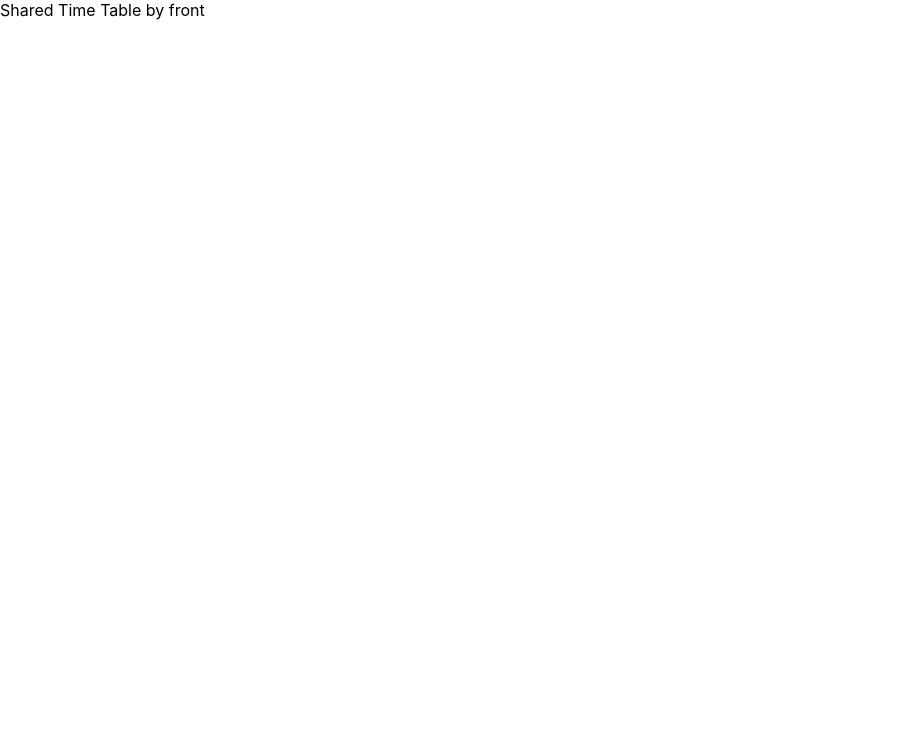
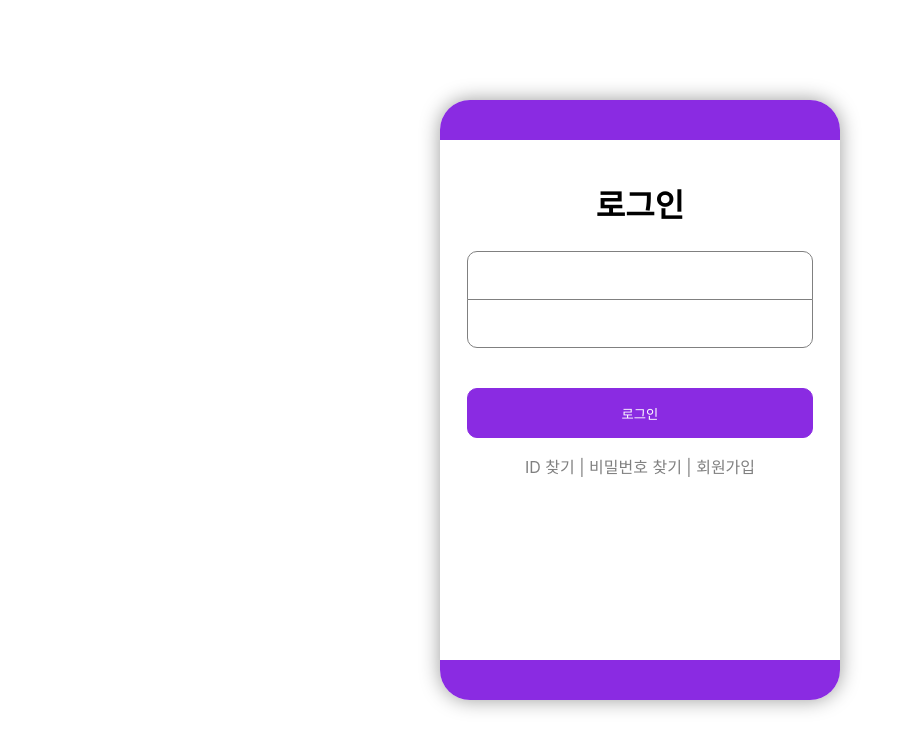
Before and after one commit to Daram0o0/STT, a React (Create React App) app in the folder front/: page /login in a window 1280 px wide. Shown: the top 750 px of the page, without its empty margins (0-913 px from the left). Built offline with nearby package versions, Linux system fonts and the light colour scheme.

Commit message:
login page publishing

```diff
--- a/front/package.json
+++ b/front/package.json
@@ -12,6 +12,7 @@
     "@types/react-dom": "^18.0.11",
     "react": "^18.2.0",
     "react-dom": "^18.2.0",
+    "react-router-dom": "^6.10.0",
     "react-scripts": "5.0.1",
     "typescript": "^4.9.5",
     "web-vitals": "^2.1.4"
--- a/front/src/App.tsx
+++ b/front/src/App.tsx
@@ -1,10 +1,15 @@
 import './App.css';
-
+import { BrowserRouter , Routes, Route} from 'react-router-dom';
+import Login from "./pages/Login";
+import Home from "./pages/Home";
 function App() {
   return (
-    <div>
-      Shared Time Table by front
-    </div>
+    <BrowserRouter>
+      <Routes>
+        <Route path="/" element={<Home/>}></Route>
+        <Route path="/login" element={<Login/>}></Route>
+      </Routes>
+    </BrowserRouter>
   );
 }
 
--- a/front/src/index.tsx
+++ b/front/src/index.tsx
@@ -3,13 +3,14 @@ import ReactDOM from 'react-dom/client';
 import './index.css';
 import App from './App';
 import reportWebVitals from './reportWebVitals';
+import { BrowserRouter , Routes, Route} from 'react-router-dom';
 
 const root = ReactDOM.createRoot(
   document.getElementById('root') as HTMLElement
 );
 root.render(
   <React.StrictMode>
-    <App />
+    <App/>
   </React.StrictMode>
 );
 
--- /dev/null
+++ b/front/src/pages/Home/index.tsx
@@ -0,0 +1,16 @@
+import "./styles.css";
+
+
+function Home(){
+    return(
+        <div className="Home">
+            <div className="body">
+                홈페이지
+            </div>
+        </div>
+    )
+}
+
+
+
+export default Home;
--- /dev/null
+++ b/front/src/pages/Login/index.tsx
@@ -0,0 +1,27 @@
+import "./styles.css";
+
+function Login(){
+    return(
+        <div className="Login">
+            <div className="body">
+                <div className="deco_title"></div>
+                <h1 className="title">로그인</h1>
+                <div className="login_form">
+                    <input className="id_input" type="text"></input>
+                    <input className="pw_input" type="password"></input>
+                    <br/><br/>
+
+                    <button className="submit">로그인</button>
+                </div>
+                <p style={{color:"gray", whiteSpace:"pre"}}>
+                    <a href="" style={{textDecoration:"none",color:"gray"}}>ID 찾기</a>
+                    <a href="" style={{textDecoration:"none",color:"gray"}}> | 비밀번호 찾기</a>
+                    <a href="" style={{textDecoration:"none",color:"gray"}}> | 회원가입</a>
+                </p>
+                <div className="deco_end"></div>
+            </div>
+        </div>
+    )
+}
+
+export default Login;
--- /dev/null
+++ b/front/src/pages/Login/styles.css
@@ -0,0 +1,85 @@
+.Login{
+    display : flex;
+    align-items: center;
+    justify-content: center;
+    width:100%;
+    height:100%;
+}
+
+.body {
+    display:flex;
+    flex-direction: column;
+
+    border-radius: 30px;
+    margin-top : calc(50vh - 300px);
+    width : 400px;
+    height : 600px;
+    box-shadow : 0px 0px 20px rgb(156, 156, 156);
+    align-items: center;
+}
+
+.title{
+    width:100%;
+    color : black;
+    margin-top : 40px;
+    height : 50px;
+    display:flex;
+    justify-content: center;
+}
+
+.deco_title {
+    width:100%;
+    background-color: blueviolet;
+    height: 40px;
+    border-top-left-radius: 30px;
+    border-top-right-radius: 30px;
+}
+
+.deco_end {
+    width:100%;
+    background-color: blueviolet;
+    height: 40px;
+    border-bottom-left-radius: 30px;
+    border-bottom-right-radius: 30px;
+    margin-top:auto;
+}
+
+.login_form{
+    display:flex;
+    /* margin-top : 100px; */
+    flex-direction: column;
+    justify-content: center;
+}
+
+.id_input {
+    width : 340px;
+    height : 45px;
+    border : 1px solid gray;
+    border-top-left-radius: 10px;
+    border-top-right-radius: 10px;
+}
+
+.id_input:focus{
+    outline : none;
+}
+
+.pw_input {
+    width : 340px;
+    height : 45px;
+    margin-top : -1px;
+    border : 1px solid gray;
+    border-bottom-left-radius: 10px;
+    border-bottom-right-radius: 10px;
+}
+
+.pw_input:focus {
+    outline: none;
+}
+
+.submit {
+    height: 50px;
+    border:1px solid blueviolet;
+    border-radius: 10px;
+    background-color: blueviolet;
+    color : white;
+}
```
Also changed, not shown: front/src/pages/Home/styles.css (added), 2 other files (tests, documents, lock files or other folders).
